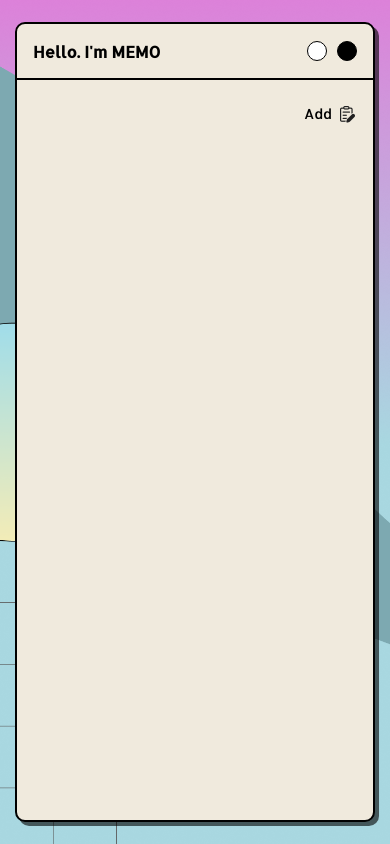
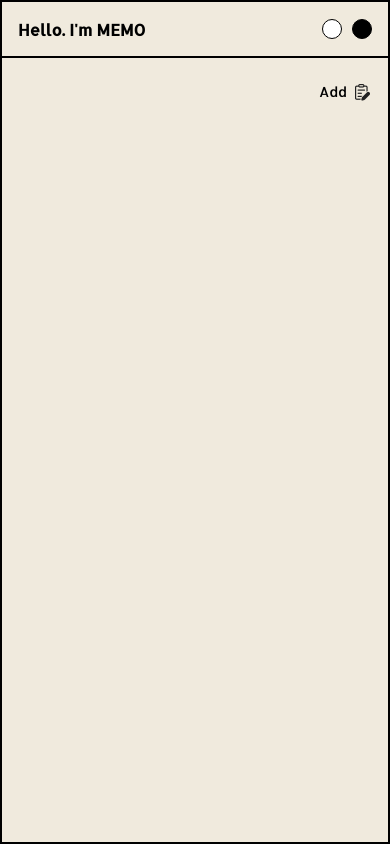
Before and after one commit to yyeojung/react_memo, a React (Create React App) app: page / in a window 390 px wide. Built offline with nearby package versions, Linux system fonts and the light colour scheme.

Commit message:
노트 반응형 변경

```diff
--- a/src/components/Notepad.js
+++ b/src/components/Notepad.js
@@ -17,6 +17,11 @@ const MemoWrap = styled.div`
     top:50%;
     left: 50%;
     transform:translate(-50%, -50%);
+    @media screen and (max-width: 500px) {
+        max-width:none;
+        height:100%;
+        border-radius:0;
+    }
 `;
 const AddBtnWrap = styled.div`
     margin:2rem 1.6rem 1rem 0;
```
